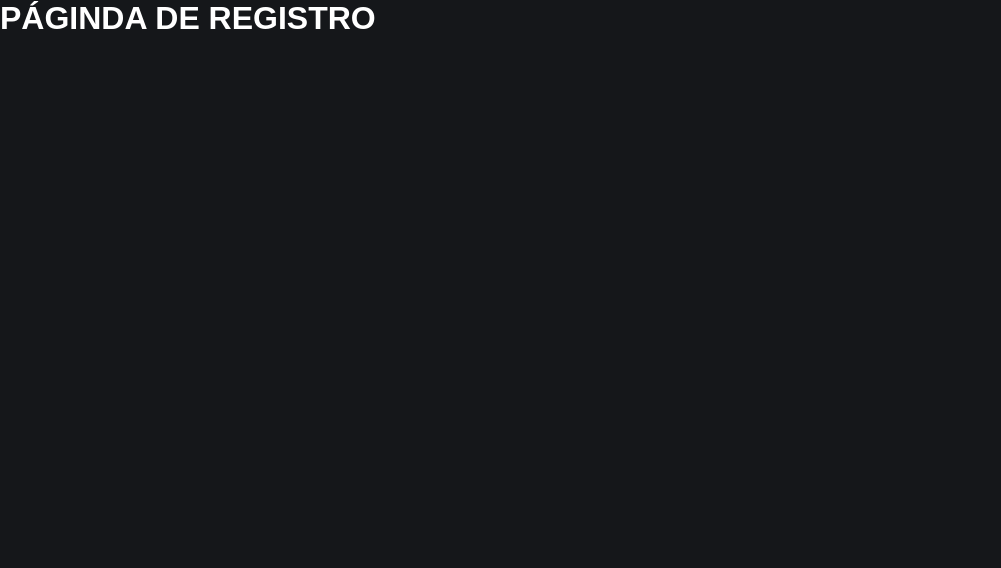
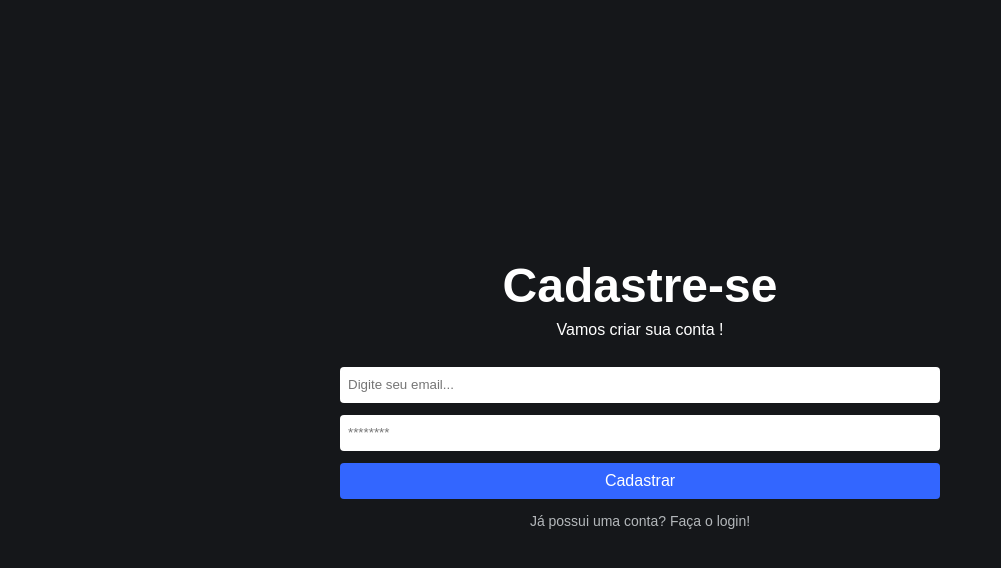
Before and after one commit to lucasagapitosilva/lista-de-tarefas, a React (Create React App) app: page /register in a window 1280 px wide. Shown: the top 568 px of the page, without its empty margins (0-1001 px from the left). Built offline with nearby package versions, Linux system fonts and the light colour scheme.

Commit message:
Realizando cadastros para o banco de dados

```diff
--- a/src/App.js
+++ b/src/App.js
@@ -4,7 +4,7 @@
 function App() {
   return (
     <BrowserRouter>
-      <Rotas/>
+      <Rotas />
     </BrowserRouter>
   );
 }
--- /dev/null
+++ b/src/Pages/Admin/index.js
@@ -0,0 +1,9 @@
+import './style.css'
+
+export default function Admin() {
+    return(
+        <div>
+            <h1>ADMIN</h1>
+        </div>
+    )
+}
--- a/src/Pages/Home/index.js
+++ b/src/Pages/Home/index.js
@@ -2,19 +2,27 @@
 
 import { db, auth } from '../../firebase';
 import { useState, useEffect } from 'react';
-import { signInWithEmailAndPassword, } from 'firebase/auth';
-import { Link } from 'react-router-dom';
+import { signInWithEmailAndPassword } from 'firebase/auth';
+import { Link, useNavigate } from 'react-router-dom';
 
 export default function Home() {
 
     const [email, setEmail] = useState('');
     const [password, setPassword] = useState('');
 
-    function handleLogin(event) {
+    const navigate = useNavigate();
+
+    async function handleLogin(event) {
         event.preventDefault();
 
         if(email !== '' && password !== '') {
-            alert('clicou')
+
+            await signInWithEmailAndPassword(auth, email, password)
+            .then(() => {
+                navigate('/admin', {replace: true})
+            })
+            .catch((error) => console.log(error))
+
         } else {
             alert('Preencha o formulário')
         }
@@ -34,7 +42,6 @@
                 />
 
                 <input
-                autoComplete={false}
                 type="password"
                 placeholder="********"
                 value={password}
--- a/src/Pages/Register/index.js
+++ b/src/Pages/Register/index.js
@@ -1,9 +1,69 @@
-import './style.css';
+import { auth } from '../../firebase';
+import { useState } from 'react';
+import { createUserWithEmailAndPassword } from 'firebase/auth';
+import { Link, useNavigate } from 'react-router-dom';
 
 export default function Register() {
-    return(
-        <div>
-            <h1>PÁGINDA DE REGISTRO</h1>
+
+    const [email, setEmail] = useState('');
+    const [password, setPassword] = useState('');
+
+    const navigate = useNavigate();
+
+    async function handleRegister(event) {
+        event.preventDefault();
+
+        if (email !== '' && password !== '') {
+
+            await createUserWithEmailAndPassword(auth, email, password)
+                .then(() => {
+                    navigate('/admin', { replace: true })
+
+                    setEmail('')
+                    setPassword('')
+                    alert('Cadastro realizado com sucesso !')
+                })
+                .catch((error) => {
+                    if(error.code === 'auth/weak-password') {
+                        alert('Senha muito fraca')
+                    } else if(error.code === 'auth/email-already-in-use') {
+                        alert('Email já cadastrado !')
+                    }
+                })
+
+        } else {
+            alert('Preencha o formulário')
+        }
+    }
+
+    return (
+        <div className="home-container">
+            <h1>Cadastre-se</h1>
+            <span>Vamos criar sua conta !</span>
+
+            <form className="form" onSubmit={handleRegister}>
+                <input
+                    type="text"
+                    placeholder="Digite seu email..."
+                    value={email}
+                    onChange={event => setEmail(event.target.value)}
+                />
+
+                <input
+                    autoComplete={false}
+                    type="password"
+                    placeholder="********"
+                    value={password}
+                    onChange={event => setPassword(event.target.value)}
+                />
+
+                <button type="submit">Cadastrar</button>
+            </form>
+
+            <Link to="/" className="button-link">
+                Já possui uma conta? Faça o login!
+            </Link>
+
         </div>
     )
 }
--- a/src/rotas.js
+++ b/src/rotas.js
@@ -2,6 +2,7 @@
 
 import Home from './Pages/Home';
 import Register from './Pages/Register';
+import Admin from './Pages/Admin';
 import Error from './Pages/Error';
 
 export default function Rotas() {
@@ -9,6 +10,7 @@
         <Routes>
             <Route exact path="/" element={<Home />} />
             <Route path="/register" element={<Register />} />
+            <Route path="/admin" element={<Admin />} />
 
             <Route path="*" element={<Error />} />
         </Routes>
```
Also changed, not shown: src/Pages/Admin/style.css (added).
